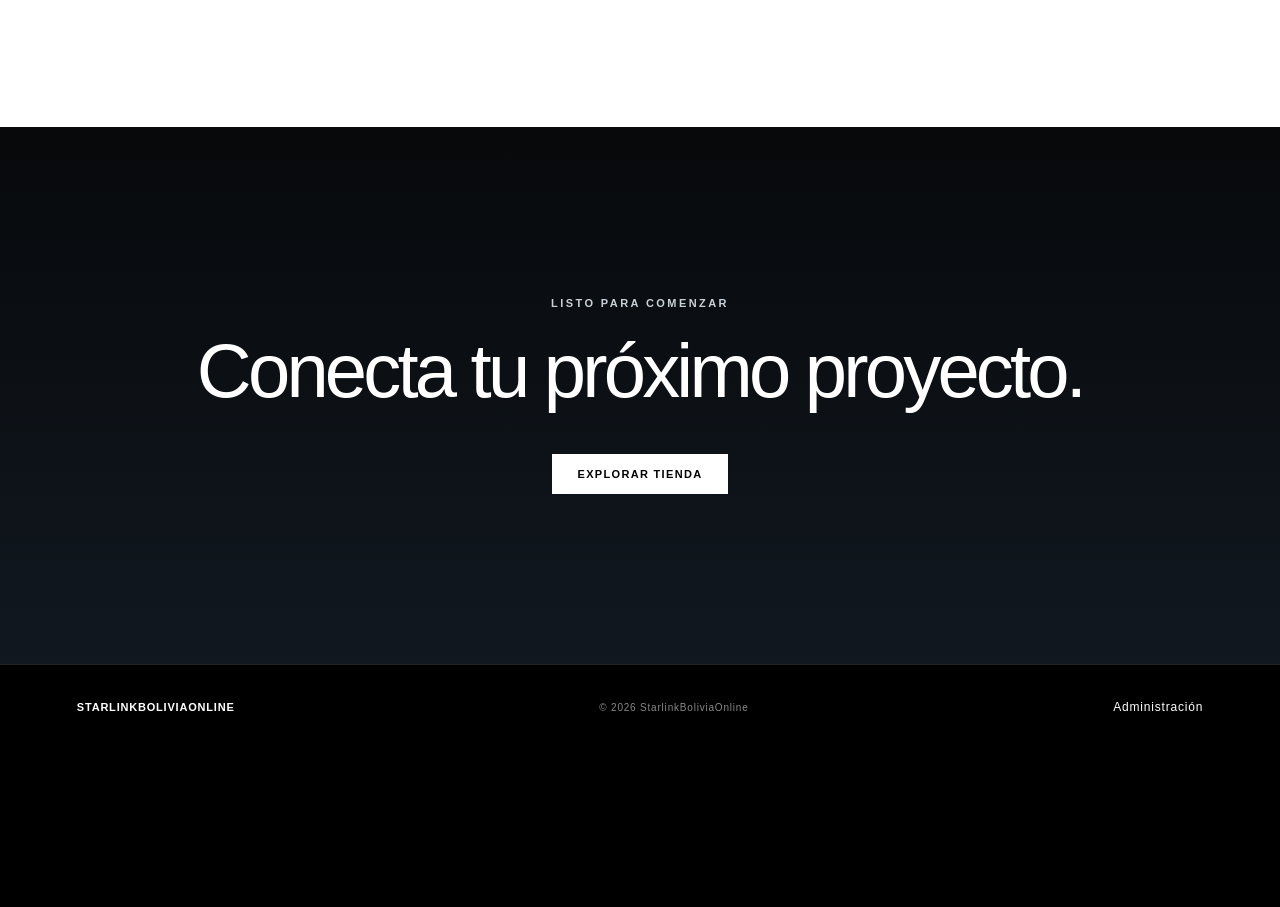
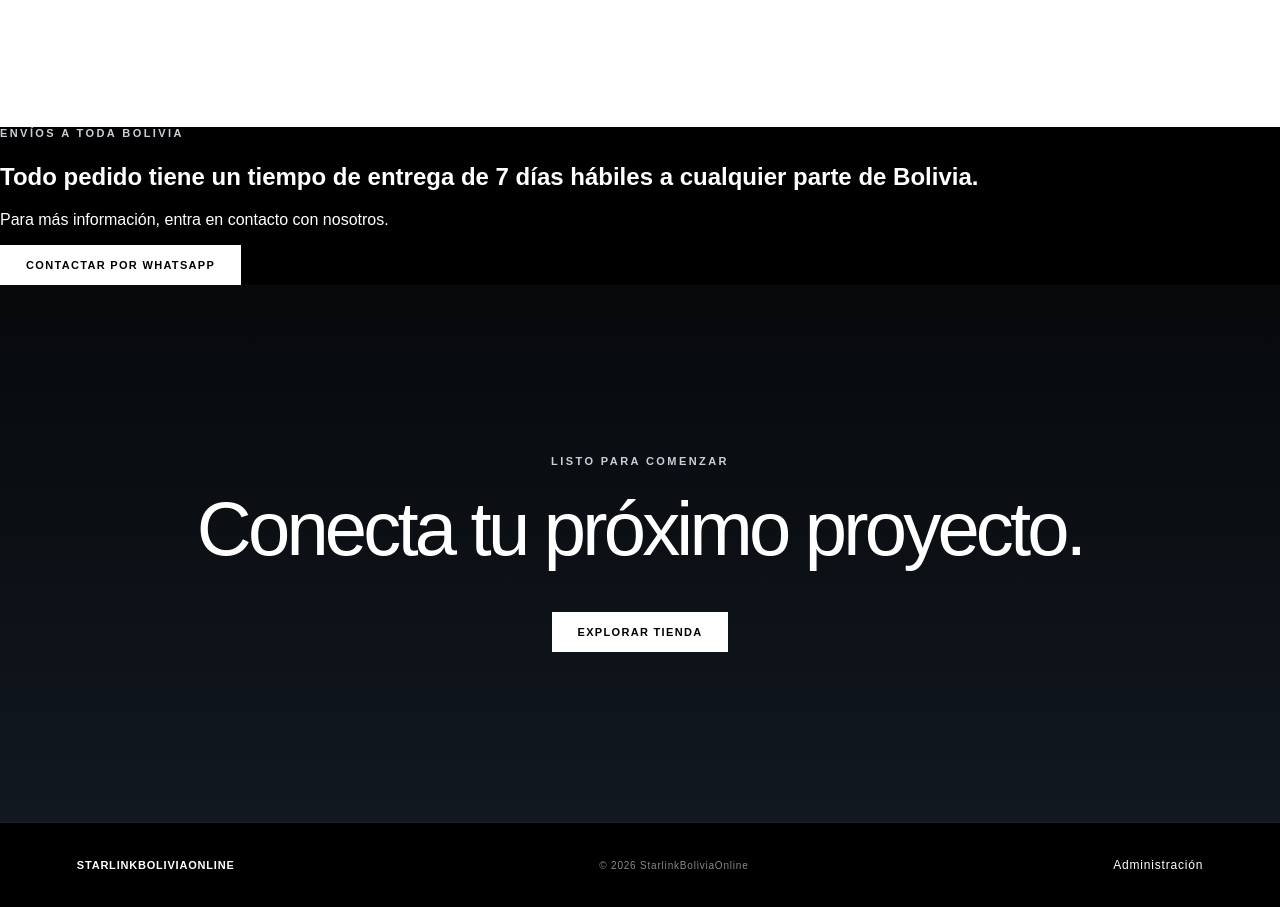
Before and after one commit to StarlinkBolivia/starlinkboliviaonline, a Next.js app: page / in a window 1280 px wide. Shown: the part 1240-2147 px from the top of the page. Before the commit the page ends 1989 px from the top, so only its background shows below. Built offline with nearby package versions, Linux system fonts and the light colour scheme.

Commit message:
Añadir aviso de entrega nacional en página principal

```diff
--- a/app/page.tsx
+++ b/app/page.tsx
@@ -19,6 +19,12 @@ export default function Home() {
         <div className="scroll">DESPLAZAR PARA EXPLORAR ↓</div>
       </section>
       <section className="intro"><p className="eyebrow">STARLINKBOLIVIAONLINE</p><h2>Conectividad de nueva generación.</h2><p>Descubre equipos y soluciones diseñados para mantenerte conectado, estés donde estés.</p></section>
+      <section className="shippingNotice">
+        <p className="eyebrow">ENVÍOS A TODA BOLIVIA</p>
+        <h2>Todo pedido tiene un tiempo de entrega de 7 días hábiles a cualquier parte de Bolivia.</h2>
+        <p>Para más información, entra en contacto con nosotros.</p>
+        <a className="primary" href="https://wa.me/59169323564?text=Hola%20StarlinkBoliviaOnline%2C%20quiero%20más%20información%20sobre%20los%20envíos." target="_blank" rel="noopener noreferrer">CONTACTAR POR WHATSAPP</a>
+      </section>
       <section className="cta"><p className="eyebrow">LISTO PARA COMENZAR</p><h2>Conecta tu próximo proyecto.</h2><Link className="primary" href="/productos">EXPLORAR TIENDA</Link></section>
       <footer><strong>STARLINKBOLIVIAONLINE</strong><span>© 2026 StarlinkBoliviaOnline</span><Link href="/admin">Administración</Link></footer>
     </main>
```
